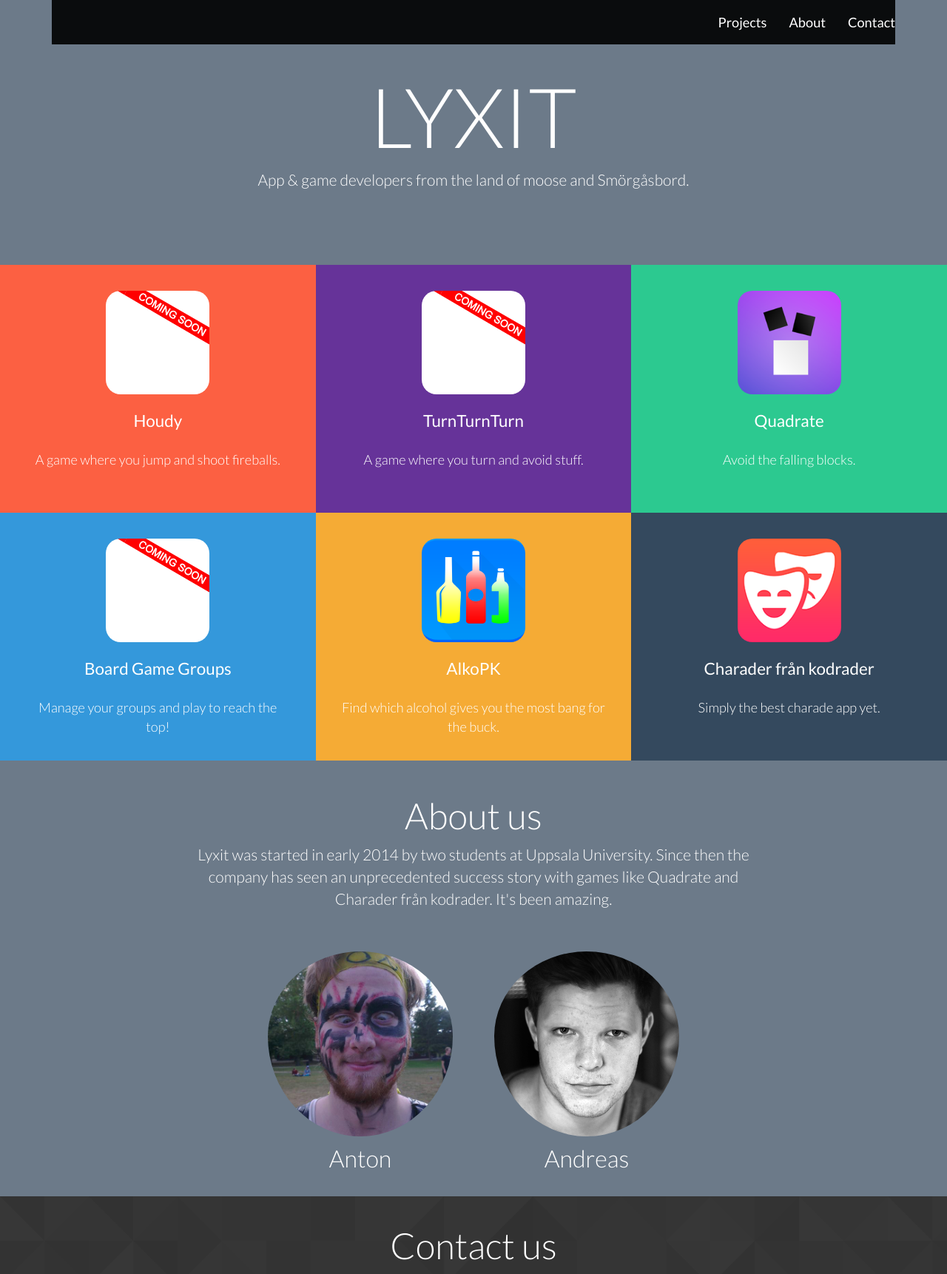
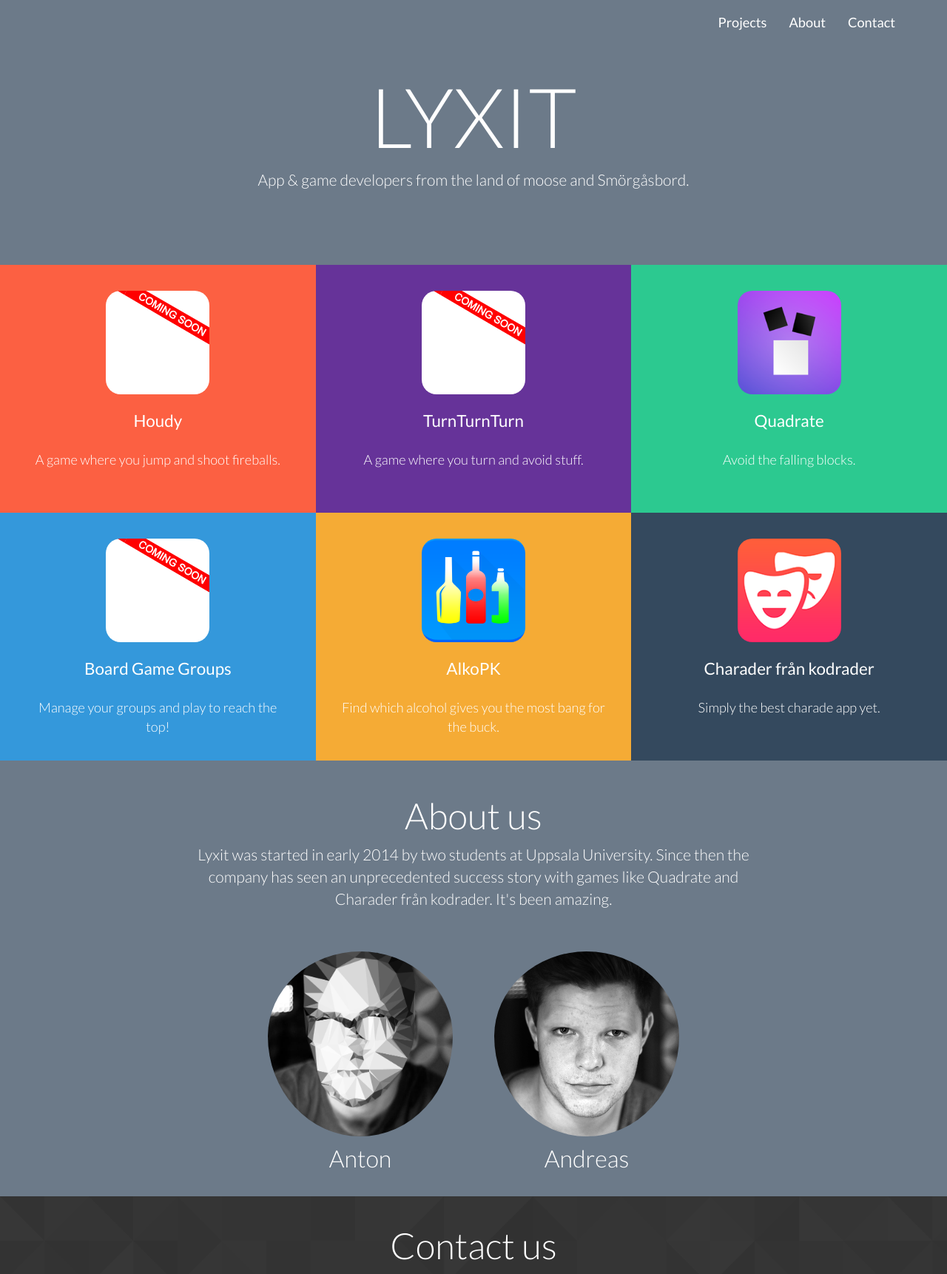
Before and after one commit to Lyxit/lyxit-web, a PHP site: page / in a window 1280 px wide. Shown: the top 1722 px of the page at 74% size. Run offline with PHP 8.4, Linux system fonts and the light colour scheme; some libraries are stand-ins or nearby versions.

Commit message:
Fixed some stuff Andreas broke

```diff
--- a/assets/css/style.css
+++ b/assets/css/style.css
@@ -280,7 +280,7 @@ a:visited {
 }
 
 .navbar-collapse {
-    background-color: rgba(0,0,0,0.9);;
+
 }
 
 .navbar-header button {
--- a/index.html
+++ b/index.html
@@ -132,7 +132,7 @@
       <div class="row">
         <div class="col-xs-5 col-xs-offset-1 col-sm-4 col-sm-offset-2 col-md-3 col-md-offset-3 text-center">
           <div class="row">
-            <img src="assets/img/anton2.jpg" class="img-responsive img-circle img-profile">
+            <img src="assets/img/anton.png" class="img-responsive img-circle img-profile">
           </div>
           <div class="row">
             <span class="profile-name">Anton</span>
```
Also changed, not shown: assets/img/anton2.jpg (deleted).
